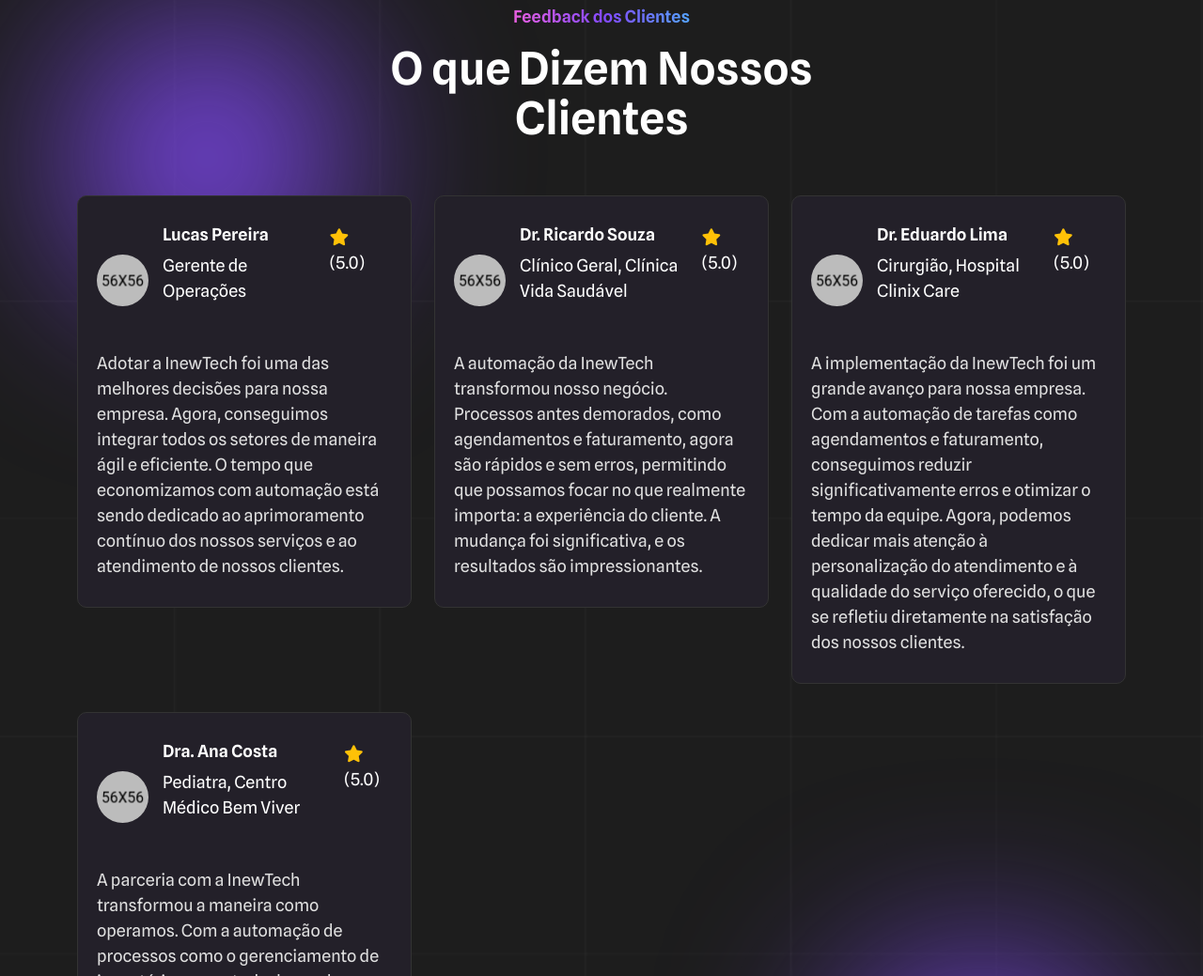
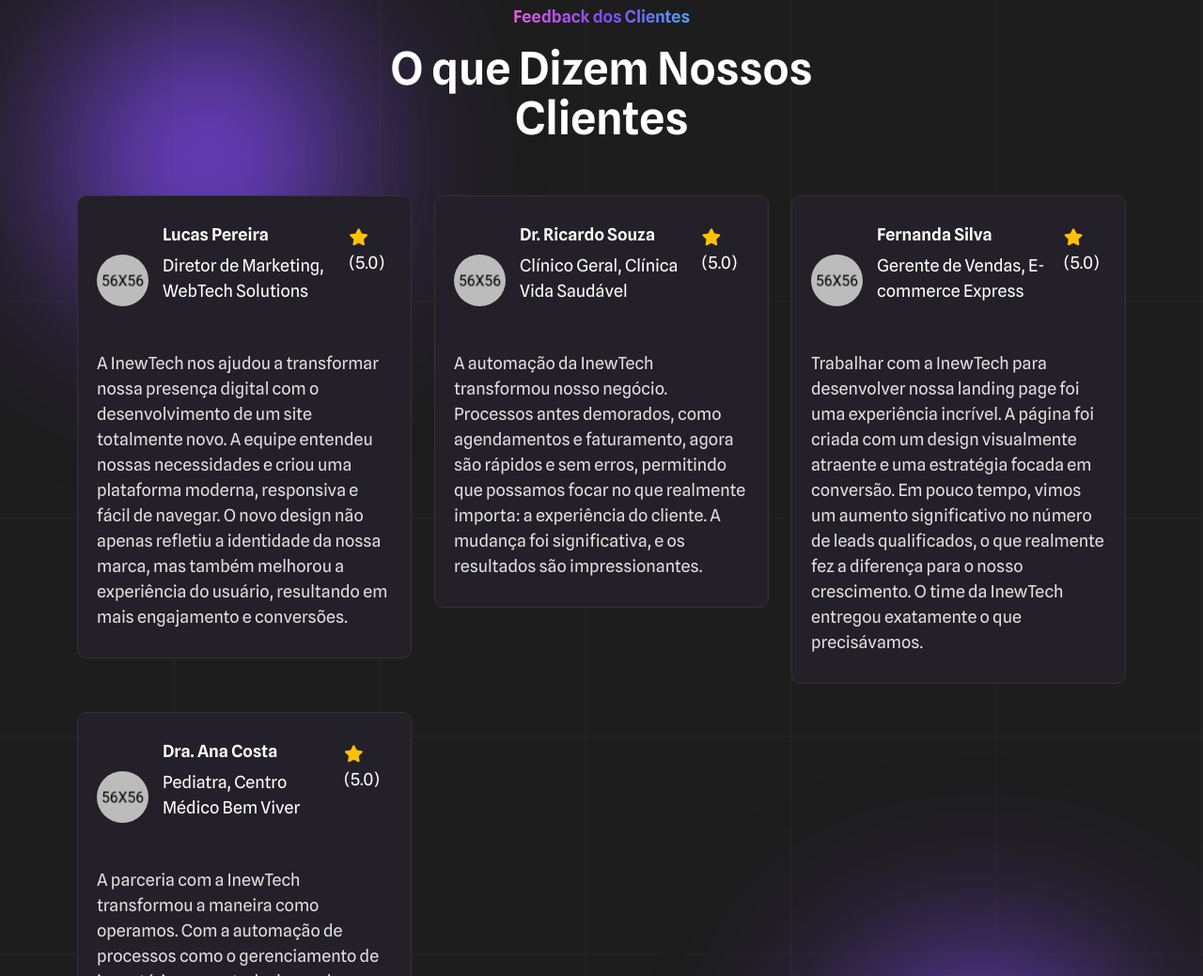
Before and after one commit to DevDaviDias/inewtech.tech, a plain HTML site: page index.html in a window 1280 px wide. Shown: the part 5623-6662 px from the top of the page at 94% size. Drawn offline with Linux system fonts and the light colour scheme; files whose address does not match are found by name.

Commit message:
alteração no index,about e pricing

```diff
--- a/index.html
+++ b/index.html
@@ -512,7 +512,7 @@
                                                 <div class="content">
 
                                                     <h6>Lucas Pereira</h6>
-                                                    <span class="position">Gerente de Operações</span>
+                                                    <span class="position">Diretor de Marketing, WebTech Solutions</span>
                                                     <h6></h6>
                                                     <span class="position"></span>
 
@@ -522,7 +522,7 @@
                                                 <span><i class="fas fa-star"></i><a href="#">(5.0)</a></span>
                                             </div>
                                         </div>
-                                        <p>Adotar a InewTech foi uma das melhores decisões para nossa empresa. Agora, conseguimos integrar todos os setores de maneira ágil e eficiente. O tempo que economizamos com automação está sendo dedicado ao aprimoramento contínuo dos nossos serviços e ao atendimento de nossos clientes.</p>
+                                        <p>A InewTech nos ajudou a transformar nossa presença digital com o desenvolvimento de um site totalmente novo. A equipe entendeu nossas necessidades e criou uma plataforma moderna, responsiva e fácil de navegar. O novo design não apenas refletiu a identidade da nossa marca, mas também melhorou a experiência do usuário, resultando em mais engajamento e conversões.</p>
                                     </div>
                                 </div>
                             </div>
@@ -566,8 +566,8 @@
                                                 </div>
                                                 <div class="content">
 
-                                                    <h6>Dr. Eduardo Lima</h6>
-                                                    <span class="position">Cirurgião, Hospital Clinix Care</span>
+                                                    <h6>Fernanda Silva</h6>
+                                                    <span class="position">Gerente de Vendas, E-commerce Express</span>
 
                                                     <h6></h6>
                                                     <span class="position"></span>
@@ -578,7 +578,7 @@
                                                 <span><i class="fas fa-star"></i><a href="#">(5.0)</a></span>
                                             </div>
                                         </div>
-                                        <p>A implementação da InewTech foi um grande avanço para nossa empresa. Com a automação de tarefas como agendamentos e faturamento, conseguimos reduzir significativamente erros e otimizar o tempo da equipe. Agora, podemos dedicar mais atenção à personalização do atendimento e à qualidade do serviço oferecido, o que se refletiu diretamente na satisfação dos nossos clientes.</p>
+                                        <p>Trabalhar com a InewTech para desenvolver nossa landing page foi uma experiência incrível. A página foi criada com um design visualmente atraente e uma estratégia focada em conversão. Em pouco tempo, vimos um aumento significativo no número de leads qualificados, o que realmente fez a diferença para o nosso crescimento. O time da InewTech entregou exatamente o que precisávamos.</p>
                                     </div>
                                 </div>
 
```
Also changed, not shown: about.html (+4 -4 lines), pricing.html (+1 -1 lines).
